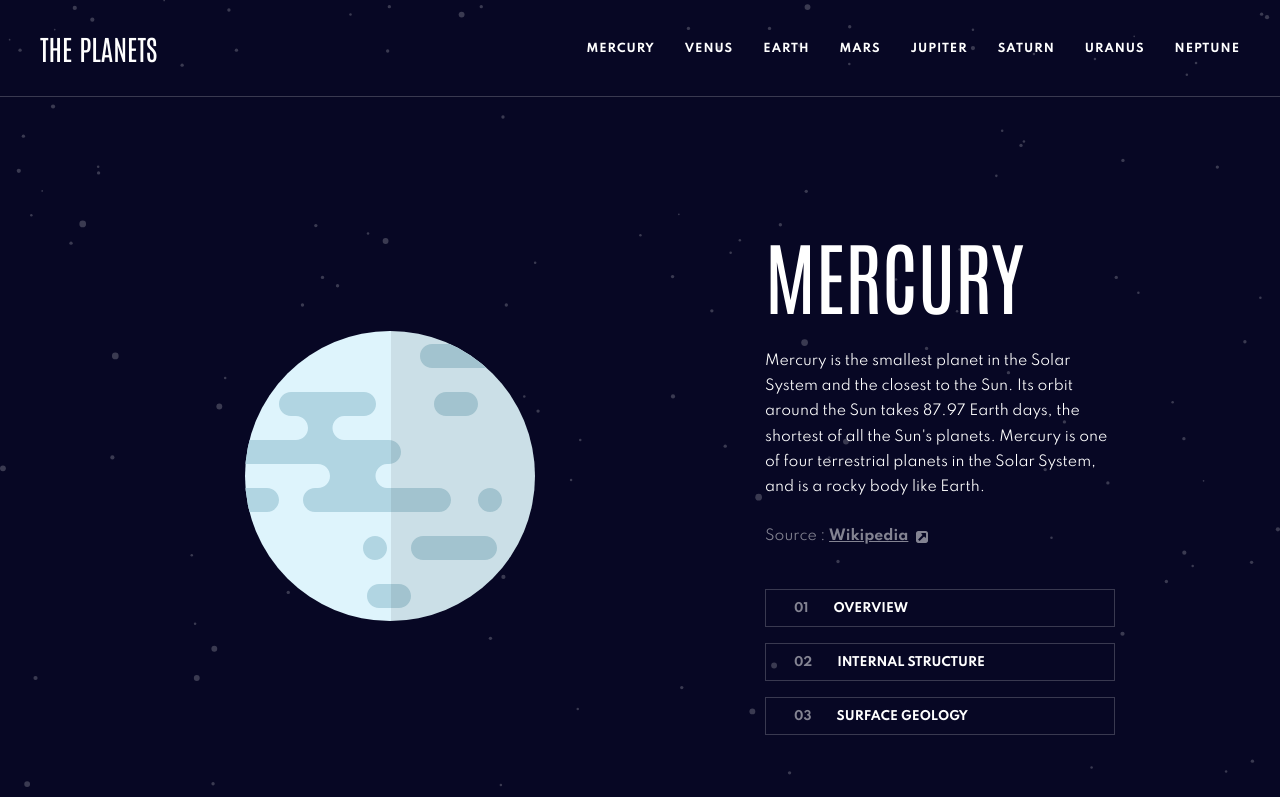
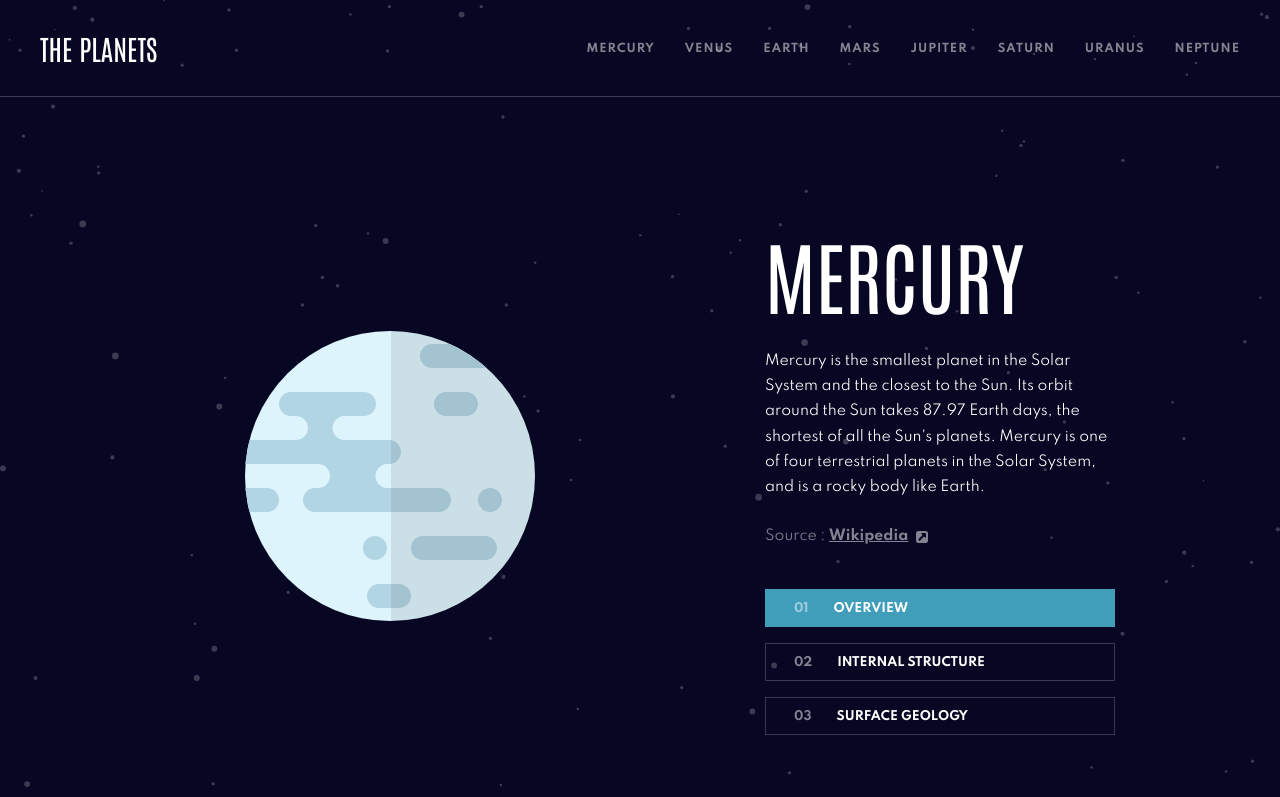
Before and after one commit to Umlen/planets-fact-site, a React (Create React App) app: page / in a window 1280 px wide. Shown: the top 797 px of the page. Built offline with nearby package versions, Linux system fonts and the light colour scheme.

Commit message:
hover & active states

```diff
--- a/src/components/Planet.js
+++ b/src/components/Planet.js
@@ -21,15 +21,39 @@ function Planet(props) {
         <main>
             <div className='grid-container'>
                 <aside className='section-menu uppercase-text'>
-                    <p onClick={(e) => changeSection(e)} id='overview' className='section-menu-item'>
+                    <p
+                        onClick={(e) => changeSection(e)}
+                        id='overview'
+                        style={{"--link-after-color": `var(--${planet.name.toLowerCase()}-color)`}}
+                        className={section === 'overview' ?
+                            'section-menu-item section-menu-item-active' :
+                            'section-menu-item section-menu-item-inactive'
+                        }
+                    >
                         <span className='section-menu-item-number'>01</span>
                         overview
                     </p>
-                    <p onClick={(e) => changeSection(e)} id='structure' className='section-menu-item'>
+                    <p
+                        onClick={(e) => changeSection(e)}
+                        id='structure'
+                        style={{"--link-after-color": `var(--${planet.name.toLowerCase()}-color)`}}
+                        className={section === 'structure' ?
+                        'section-menu-item section-menu-item-active' :
+                        'section-menu-item section-menu-item-inactive'
+                    }
+                    >
                         <span className='section-menu-item-number'>02</span>
                         {isMobileWidth ? 'structure' : 'internal structure'}
                     </p>
-                    <p onClick={(e) => changeSection(e)} id='geology' className='section-menu-item'>
+                    <p
+                        onClick={(e) => changeSection(e)}
+                        id='geology'
+                        style={{"--link-after-color": `var(--${planet.name.toLowerCase()}-color)`}}
+                        className={section === 'geology' ?
+                        'section-menu-item section-menu-item-active' :
+                        'section-menu-item section-menu-item-inactive'
+                    }
+                    >
                         <span className='section-menu-item-number'>03</span>
                         {isMobileWidth ? 'surface' : 'surface geology'}
                     </p>
--- a/src/style/App.css
+++ b/src/style/App.css
@@ -69,33 +69,3 @@ body {
     letter-spacing: -1.5px;
   }
 }
-
-.base-link {
-  cursor: pointer;
-  color: var(--main-text-color);
-  text-decoration: none;
-  font-weight: 700;
-  letter-spacing: 1.35px;
-  line-height: 25px;
-}
-@media(min-width: 700px) {
-  .base-link {
-    font-size: .7rem;
-    letter-spacing: 1px;
-  }
-}
-@media (min-width: 1024px) {
-  .base-link {
-    position: relative;
-  }
-  .base-link:hover::after,
-  .base-link:focus::after {
-    content: "";
-    position: absolute;
-    top: -36px;
-    left: 0;
-    height: 4px;
-    width: 100%;
-    background-color: var(--link-after-color);
-  }
-}
--- a/src/style/header.css
+++ b/src/style/header.css
@@ -30,6 +30,43 @@
 .mobile-menu-item:not(:last-child) {
     border-bottom: 1px solid var(--low-opacity-border-color);
 }
+
+/*Links*/
+
+.base-link {
+    cursor: pointer;
+    color: var(--main-text-color);
+    text-decoration: none;
+    font-weight: 700;
+    letter-spacing: 1.35px;
+    line-height: 25px;
+  }
+  @media(min-width: 700px) {
+    .base-link {
+      font-size: .7rem;
+      letter-spacing: 1px;
+    }
+  }
+  @media (min-width: 1024px) {
+    .base-link {
+      color: var(--low-opacity-text-color);
+      position: relative;
+    }
+    .base-link:hover,
+    .base-link:focus {
+      color: var(--main-text-color);
+    }
+    .base-link:hover::after,
+    .base-link:focus::after {
+      content: "";
+      position: absolute;
+      top: -36px;
+      left: 0;
+      height: 4px;
+      width: 100%;
+      background-color: var(--link-after-color);
+    }
+  }
 
 /*Mobile Menu*/
 
--- a/src/style/planet.css
+++ b/src/style/planet.css
@@ -68,6 +68,36 @@
         font-size: .75rem;
     }
 }
+
+@media (min-width: 1280px) {
+    .section-menu-item-inactive:hover {
+        border-color: transparent;
+        background-color: rgba(216, 216, 216, .2);
+    }
+}
+
+.section-menu-item-active {
+    position: relative;
+    color: var(--main-text-color);
+}
+@media (max-width: 699px) {
+    .section-menu-item-active::after {
+        content: "";
+        position: absolute;
+        top: 27px;
+        left: 0;
+        height: 4px;
+        width: 100%;
+        background-color: var(--link-after-color);
+    }
+}
+@media (min-width: 700px) {
+    .section-menu-item-active {
+        background-color: var(--link-after-color);
+        border-color: var(--link-after-color);
+    }
+}
+
 
 .section-menu-item-number {
     display: none;
@@ -195,6 +225,10 @@
     font-weight: 700;
     color: inherit;
 }
+.planet-info-source a:hover,
+.planet-info-source a:focus {
+    color: var(--main-text-color);
+}
 
 .facts-container {
     padding: 0 24px;
```
